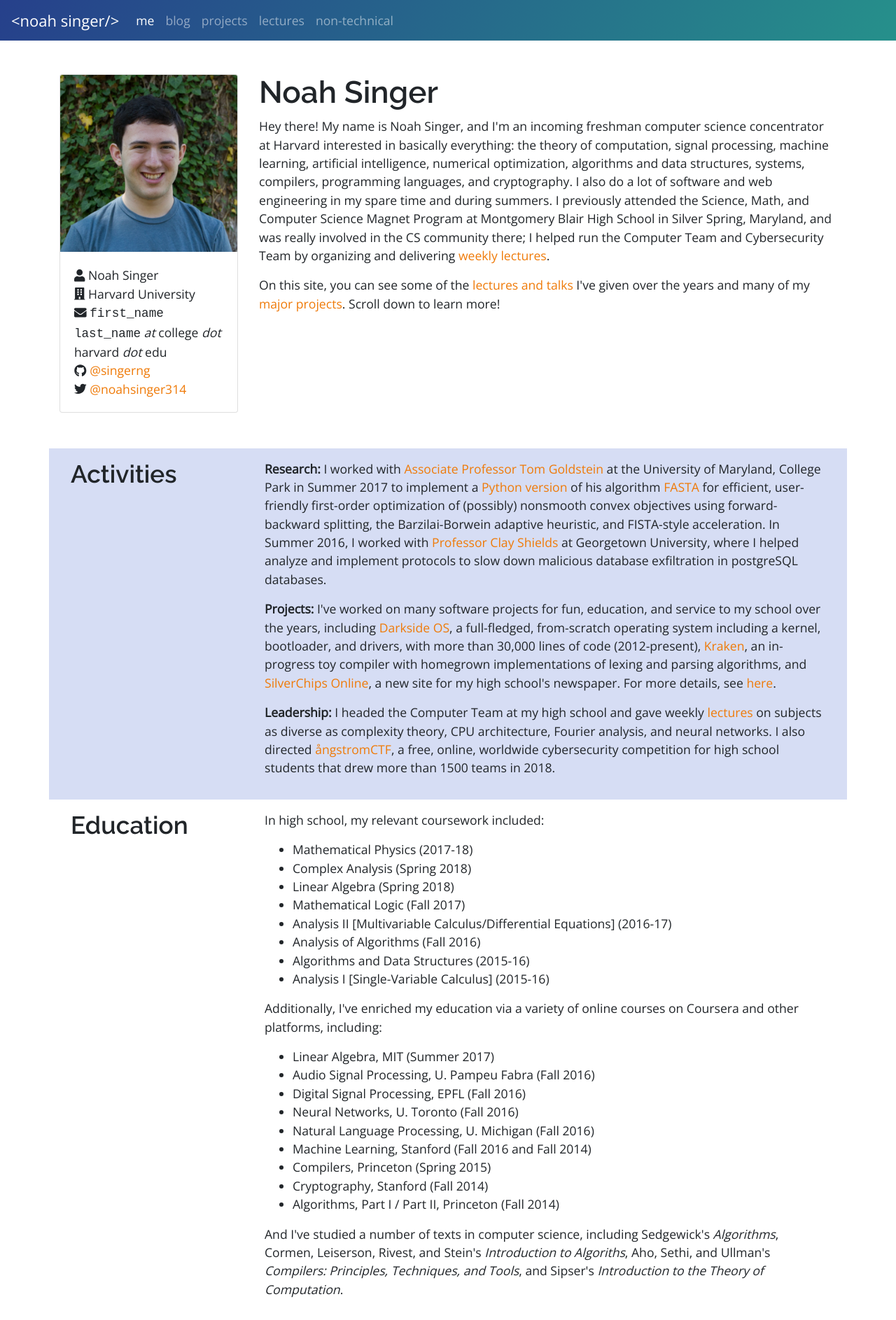
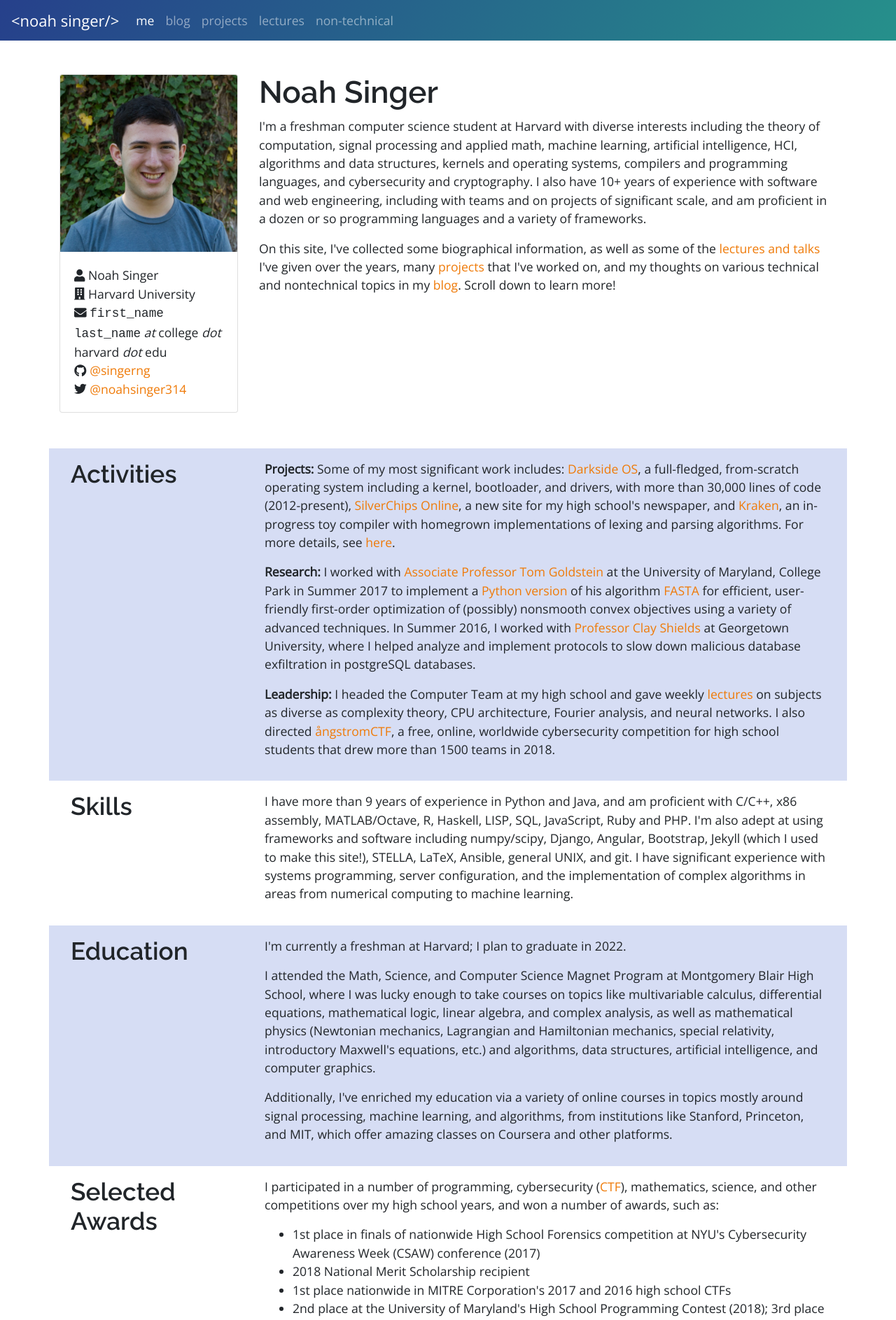
Before and after one commit to singerng/noahsinger.org, a Jekyll site: the page built from index/index.html, in a window 1280 px wide. Shown: the top 1887 px of the page at 70% size. Built offline with Jekyll 4.4.1, drawn with Linux system fonts in a browser that asks for light colours; nearby versions of some CDN libraries; some of the changed text lies outside the part shown.

Commit message:
tightened homepage

```diff
--- a/_sass/_variables.scss
+++ b/_sass/_variables.scss
@@ -6,6 +6,7 @@ $headings-font-weight: 600;
 $back-primary: #26408b;
 $back-secondary: #26908b;
 $link-color: #ef7a08;
+$mark-bg: #ebdfeb;
 
 @import "bootstrap/functions";
 @import "bootstrap/variables";
--- a/index/index.html
+++ b/index/index.html
@@ -22,22 +22,18 @@ layout: default
 
   <div class="col-md-9">
     <h1>Noah Singer</h1>
-    <p>Hey there! My name is Noah Singer, and I'm an incoming freshman computer science concentrator at Harvard interested in basically everything:
-       the theory of computation, signal processing,
-    machine learning, artificial intelligence, numerical optimization,
-    algorithms and data structures, systems, compilers, programming languages,
-    and cryptography. I also do a lot of software and web engineering in my spare time
-    and during summers.
+    <p>I'm a freshman computer science student at Harvard with diverse interests including
+       the theory of computation, signal processing and applied math,
+    machine learning, artificial intelligence, HCI,
+    algorithms and data structures, kernels and operating systems, compilers and programming languages,
+    and cybersecurity and cryptography. I also have 10+ years of experience with software and web engineering,
+    including with teams and on projects of significant scale, and am proficient
+    in a dozen or so programming languages and a variety of frameworks.
 
-    I previously attended the Science, Math,
-    and Computer Science Magnet Program at Montgomery Blair High School in
-    Silver Spring, Maryland, and was really involved in the CS community
-    there; I helped run the
-    Computer Team and Cybersecurity Team by organizing and delivering <a href="/lectures">weekly lectures</a>.</p>
-
-    <p>On this site, you can see some of the <a href="/lectures">lectures and
-      talks</a> I've given over the years and many of my
-      <a href="/projects">major projects</a>. Scroll down to learn more!</p>
+    <p>On this site, I've collected some biographical information,
+      as well as some of the <a href="/lectures">lectures and
+      talks</a> I've given over the years, many <a href="/projects">projects</a> that I've worked on,
+      and my thoughts on various technical and nontechnical topics in my <a href="/blog">blog</a>. Scroll down to learn more!</p>
   </div>
 </div>
 
@@ -47,28 +43,27 @@ layout: default
   <div class="row section p-3">
     <div class="col-md-3"><h2>Activities</h2></div>
     <div class="col-md-9">
+
+      <p><strong>Projects:</strong> Some of my most significant work includes:
+        <a href="/projects/#darkside">Darkside OS</a>, a full-fledged,
+        from-scratch operating system including a kernel,
+        bootloader, and drivers, with more than 30,000 lines of code (2012-present),
+        <a href="/projects/#silverchips">SilverChips Online</a>, a new site
+        for my high school's newspaper, and
+        <a href="/projects/#kraken">Kraken</a>, an in-progress toy compiler with
+        homegrown implementations of lexing and parsing algorithms.
+
+        For more details, see <a href="/projects">here</a>.</p>
+
       <p><strong>Research:</strong> I worked with <a href="https://www.cs.umd.edu/~tomg/" target="_blank">Associate Professor Tom Goldstein</a> at the
       University of Maryland, College Park in Summer 2017 to implement a
       <a href="https://github.com/phasepack/fasta-python" target="_blank">Python version</a> of his
       algorithm <a href="https://www.cs.umd.edu/~tomg/projects/fasta/" target="_blank">FASTA</a> for
       efficient, user-friendly first-order optimization of (possibly) nonsmooth
-      convex objectives using forward-backward splitting, the Barzilai-Borwein adaptive
-      heuristic, and FISTA-style acceleration. In Summer 2016, I worked with
+      convex objectives using a variety of advanced techniques. In Summer 2016, I worked with
       <a href="http://people.cs.georgetown.edu/~clay/index.html" target="_blank">Professor Clay Shields<a> at
       Georgetown University, where I helped analyze and implement protocols to
       slow down malicious database exfiltration in postgreSQL databases.</p>
-
-      <p><strong>Projects:</strong> I've worked on many software projects
-        for fun, education, and service to my school over the years, including
-        <a href="/projects/#darkside">Darkside OS</a>, a full-fledged,
-        from-scratch operating system including a kernel,
-        bootloader, and drivers, with more than 30,000 lines of code (2012-present),
-        <a href="/projects/#kraken">Kraken</a>, an in-progress toy compiler with
-        homegrown implementations of lexing and parsing algorithms, and
-        <a href="/projects/#silverchips">SilverChips Online</a>, a new site
-        for my high school's newspaper.
-
-        For more details, see <a href="/projects">here</a>.</p>
 
       <p><strong>Leadership:</strong> I headed the Computer Team at my high school
         and gave weekly <a href="/lectures">lectures</a> on subjects as diverse as complexity theory,
@@ -80,67 +75,50 @@ layout: default
   </div>
 
   <div class="row section p-3">
-    <div class="col-md-3"><h2>Education</h2></div>
-    <div class="col-md-9">
-      <p>In high school, my relevant coursework included:</p>
-      <ul>
-        <li>Mathematical Physics (2017-18)</li>
-        <li>Complex Analysis (Spring 2018)</li>
-        <li>Linear Algebra (Spring 2018)</li>
-        <li>Mathematical Logic (Fall 2017)</li>
-        <li>Analysis II [Multivariable Calculus/Differential Equations] (2016-17)</li>
-        <li>Analysis of Algorithms (Fall 2016)</li>
-        <li>Algorithms and Data Structures (2015-16)</li>
-        <li>Analysis I [Single-Variable Calculus] (2015-16)</li>
-      </ul>
-
-      <p>Additionally, I've enriched my education via a variety of online
-      courses on Coursera and other platforms, including:</p>
-      <ul>
-        <li>Linear Algebra, MIT (Summer 2017)</li>
-        <li>Audio Signal Processing, U. Pampeu Fabra (Fall 2016)</li>
-        <li>Digital Signal Processing, EPFL (Fall 2016)</li>
-        <li>Neural Networks, U. Toronto (Fall 2016)</li>
-        <li>Natural Language Processing, U. Michigan (Fall 2016)</li>
-        <li>Machine Learning, Stanford (Fall 2016 and Fall 2014)</li>
-        <li>Compilers, Princeton (Spring 2015)</li>
-        <li>Cryptography, Stanford (Fall 2014)</li>
-        <li>Algorithms, Part I / Part II, Princeton (Fall 2014)</li>
-      </ul>
-
-      <p>And I've studied a number of texts in computer science, including
-        Sedgewick's <em>Algorithms</em>, Cormen, Leiserson, Rivest, and Stein's
-        <em>Introduction to Algoriths</em>, Aho, Sethi, and Ullman's
-        <em>Compilers: Principles, Techniques, and Tools</em>, and Sipser's
-        <em>Introduction to the Theory of Computation</em>.
-    </div>
-  </div>
-
-  <div class="row section p-3">
     <div class="col-md-3"><h2>Skills</h2></div>
     <div class="col-md-9">
-      <p>I have more than 8 years of experience in Python and Java, and am fluent in
+      <p>I have more than 9 years of experience in Python and Java, and am proficient with
         C/C++, x86 assembly, MATLAB/Octave, R,
         Haskell, LISP, SQL, JavaScript, Ruby and PHP. I'm also adept at using frameworks and software including numpy/scipy,
         Django, Angular, Bootstrap, Jekyll (which I used to make this site!),
-        STELLA, LaTeX, Ansible, general UNIX, and git. I'm experienced
-        with systems and embedded programming, server configuration, and the implementation
+        STELLA, LaTeX, Ansible, general UNIX, and git. I have significant experience
+        with systems programming, server configuration, and the implementation
         of complex algorithms in areas from numerical computing to machine learning.
       </p>
     </div>
   </div>
 
   <div class="row section p-3">
+    <div class="col-md-3"><h2>Education</h2></div>
+    <div class="col-md-9">
+      <p>I'm currently a freshman at Harvard; I plan to graduate in 2022.</p>
+
+      <p>I attended the Math, Science, and Computer Science Magnet Program
+        at Montgomery Blair High School, where I was lucky enough to take courses on topics
+      like multivariable calculus, differential equations, mathematical logic, linear
+      algebra, and complex analysis, as well as mathematical physics (Newtonian mechanics,
+      Lagrangian and Hamiltonian mechanics, special relativity, introductory
+      Maxwell's equations, etc.) and algorithms, data structures, artificial
+      intelligence, and computer graphics.</p>
+
+      <p>Additionally, I've enriched my education via a variety of online
+      courses in topics mostly around signal processing, machine learning, and
+      algorithms, from institutions like Stanford, Princeton, and MIT, which
+      offer amazing classes on Coursera and other platforms.</p>
+    </div>
+  </div>
+
+  <div class="row section p-3">
     <div class="col-md-3"><h2>Selected Awards</h2></div>
     <div class="col-md-9">
-      <p>I participated in a number of computer science, cybersecurity (mostly
-      capture-the-flag, or CTF, events),
-      math, science, and other competitions over my high school years, and
+      <p>I participated in a number of programming, cybersecurity
+        (<a href="https://en.wikipedia.org/wiki/Capture_the_flag#Computer_security">CTF</a>),
+      mathematics, science, and other competitions over my high school years, and
       won a number of awards, such as:</p>
 
       <ul>
         <li>1st place in finals of nationwide High School Forensics competition at NYU's Cybersecurity Awareness Week (CSAW) conference (2017)</li>
-        <li>2018 National Merit Scholarship Recipient</li>
+        <li>2018 National Merit Scholarship recipient</li>
         <li>1st place nationwide in MITRE Corporation's 2017 and 2016 high school CTFs</li>
         <li>2nd place at the University of Maryland's High School Programming Contest (2018);
           3rd place at similar events at the University of Pennsylvania and
```
Also changed, not shown: other parts of index/index.html (+5 -4 lines), projects/index.md (+1 -1 lines).
